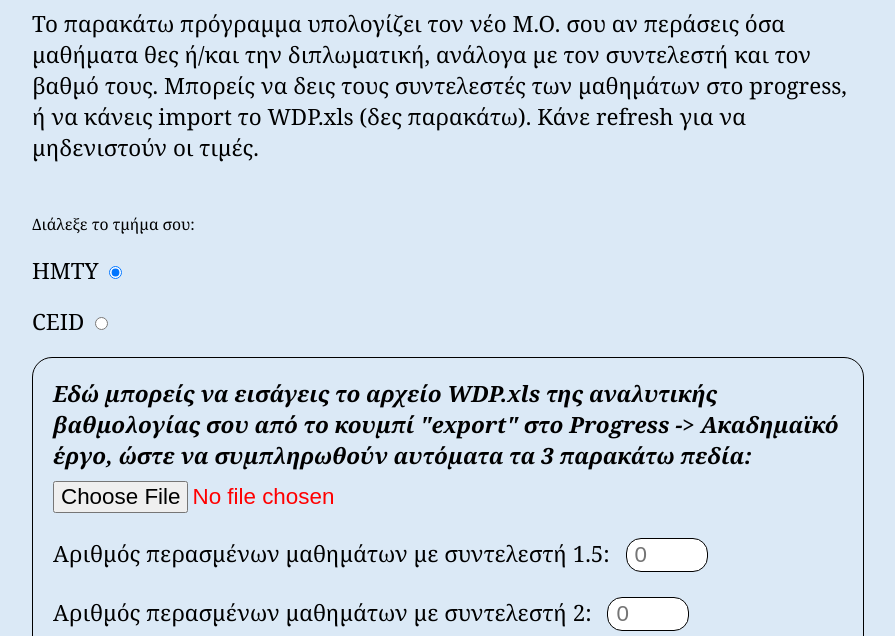
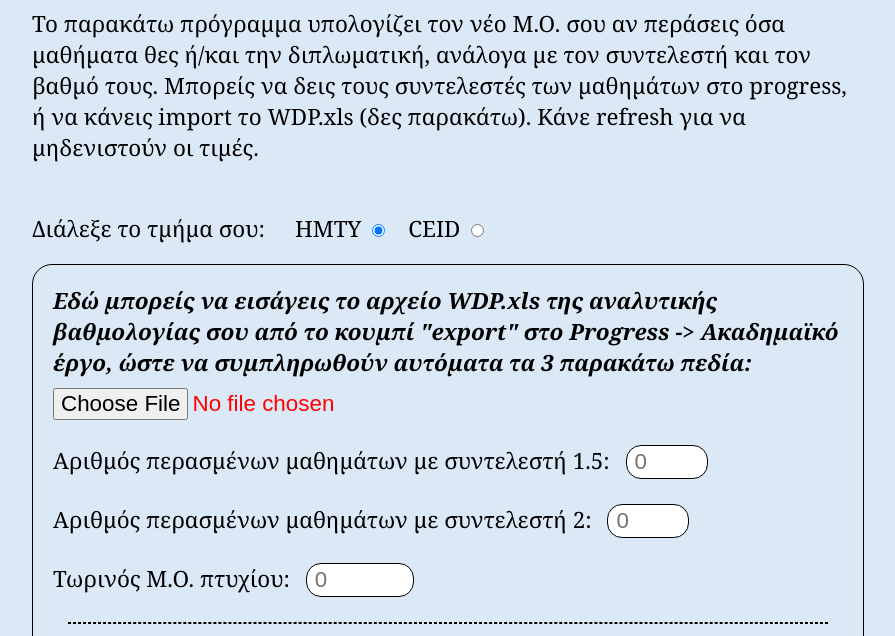
Before and after one commit to gennaios21/gennaios21.github.io, a plain HTML site: page main.html in a window 1280 px wide. Shown: the part 103-739 px from the top of the page, without its empty margins (192-1087 px from the left). Drawn offline with Linux system fonts and the light colour scheme.

Commit message:
css for school selection

```diff
--- a/style.css
+++ b/style.css
@@ -132,3 +132,19 @@ div button:hover {
     padding: 10px 0px;
     color: red;
 }
+
+/* school selection */
+.school-selection{
+    display: flex;
+
+}
+
+#select-school{
+   padding-right: 10px;
+    font-size: 1em;
+}
+
+.school-selection label{
+    padding-left: 20px;
+    padding-right: 0px;
+}
```
